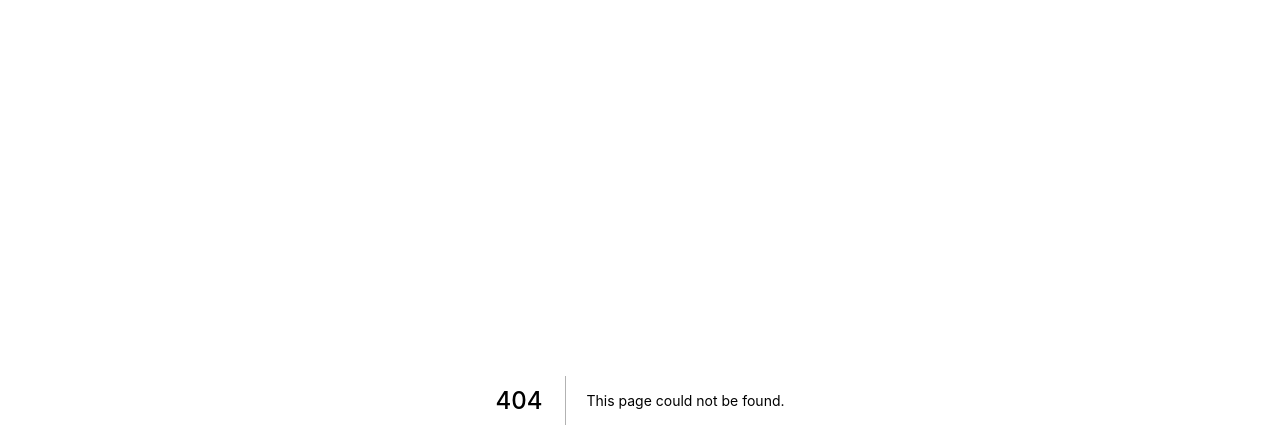
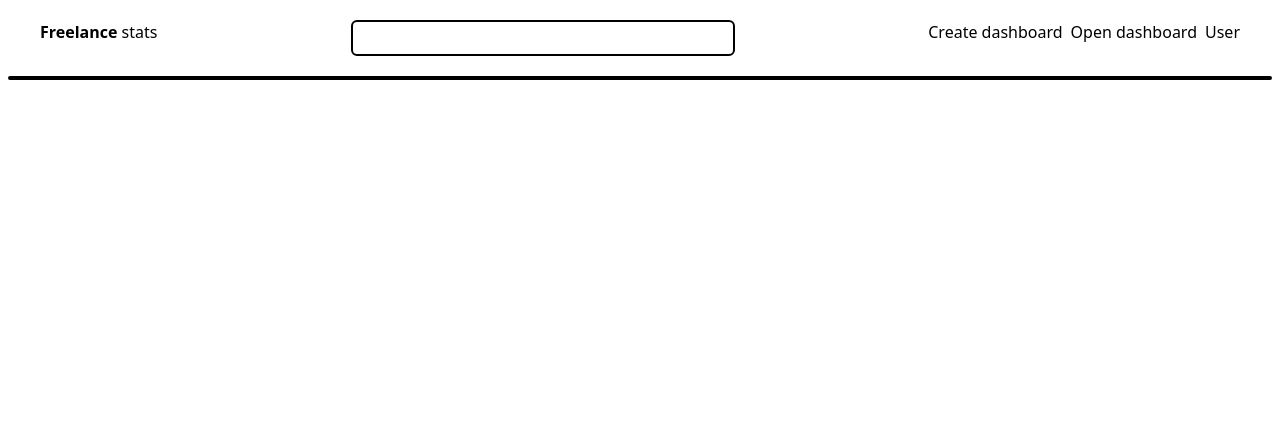
Before and after one commit to bijelic99/freelance-stats-frontend, a Next.js app: page /dashboard/create in a window 1280 px wide. Before the commit this address had no page. Shown: the top 448 px of the page. Built offline with nearby package versions, Linux system fonts and the light colour scheme.

Commit message:
Created pages, started implementing navbar

```diff
--- /dev/null
+++ b/components/Navbar.jsx
@@ -0,0 +1,19 @@
+import Head from 'next/head'
+import Link from 'next/link'
+
+export default function Navbar() {
+  return (
+    <>
+        <div className='mx-2 py-4 px-8 flex flex-row justify-between content-center my-1'>
+            <div><Link href='/'><a><h1><b>Freelance</b> stats</h1></a></Link></div>
+            <div><input className='w-96 border-2 border-black rounded-md px-2 py-1' type={'text'}/></div>
+            <div className='flex flex-row gap-x-2'>
+                <div className=""><Link href='/dashboard/create'><a>Create dashboard</a></Link></div>
+                <div className=""><Link href='/dashboard'><a>Open dashboard</a></Link></div>
+                <div className=""><Link href='/user'><a>User</a></Link></div>
+            </div>
+        </div>
+        <div className='w-auto border-2 border-black rounded-md mx-2'/>
+    </>
+  )
+}
--- a/pages/_app.jsx
+++ b/pages/_app.jsx
@@ -1,7 +1,13 @@
+import Navbar from '../components/Navbar'
 import '../styles/globals.css'
 
 function MyApp({ Component, pageProps }) {
-  return <Component {...pageProps} />
+  return (
+    <>
+      <Navbar/>
+      <Component {...pageProps} />
+    </>
+  )
 }
 
 export default MyApp
--- /dev/null
+++ b/pages/dashboard/[id].jsx
@@ -0,0 +1,13 @@
+import Head from "next/head";
+import { useRouter } from "next/router";
+
+export default function Dashboard() {
+    const router = useRouter()
+    return (
+        <>
+            <Head>
+                <title>{ router.query.id }</title>
+            </Head>
+        </>
+    )
+}
--- /dev/null
+++ b/pages/dashboard/create.jsx
@@ -0,0 +1,11 @@
+import Head from "next/head";
+
+export default function CreateDashboard() {
+    return (
+        <>
+            <Head>
+                <title>Create dashboard</title>
+            </Head>
+        </>
+    )
+}
--- /dev/null
+++ b/pages/dashboard/index.jsx
@@ -0,0 +1,11 @@
+import Head from "next/head";
+
+export default function Dashboards() {
+    return (
+        <>
+            <Head>
+                <title>Dashboards</title>
+            </Head>
+        </>
+    )
+}
--- /dev/null
+++ b/pages/user/index.jsx
@@ -0,0 +1,11 @@
+import Head from "next/head";
+
+export default function User() {
+    return (
+        <>
+            <Head>
+                <title>username</title>
+            </Head>
+        </>
+    )
+}
```
